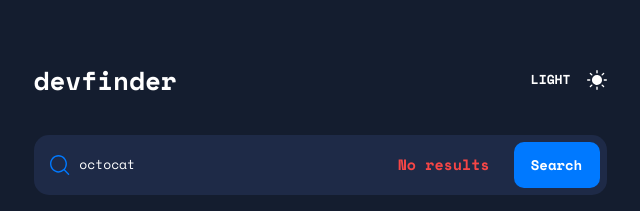
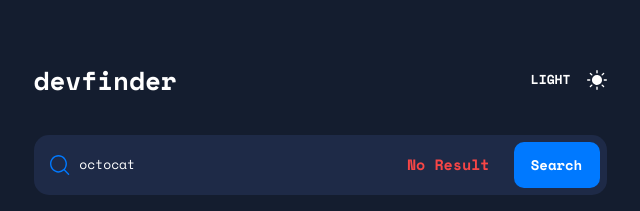
Before and after one commit to Davmike/github-user-search-app, a React (Vite) app: page / in a window 1280 px wide. Shown: the top 211 px of the page, without its empty margins (320-960 px from the left). Built offline with nearby package versions, Linux system fonts and the light colour scheme; no server answers.

Commit message:
feat: add error messege

```diff
--- a/src/App.jsx
+++ b/src/App.jsx
@@ -6,6 +6,7 @@ function App() {
   const [userName, setUserName] = useState("octocat");
   const [dark, setDark] = useState(true);
   const [user, setUser] = useState({});
+  const [error, setError] = useState(true);
 
   const getUser = async () => {
     try {
@@ -14,7 +15,10 @@ function App() {
       );
       const userData = response.data;
       setUser(userData);
-    } catch (err) {}
+      setError(true);
+    } catch (err) {
+      setError(false);
+    }
   };
   // useeffect section
   useEffect(() => {
@@ -45,6 +49,7 @@ function App() {
         eventName={eventName}
         userName={userName}
         joinedDate={joinedDate}
+        error={error}
       />
     </main>
   );
--- a/src/Components/Search.jsx
+++ b/src/Components/Search.jsx
@@ -17,6 +17,7 @@ export default function Search({
   eventName,
   userName,
   joinedDate,
+  error,
 }) {
   return (
     <div className="flex flex-col justify-center min-h-[100vh] items-center px-[24px] pt-[31px] pb-[79px]">
@@ -67,7 +68,9 @@ export default function Search({
           />
         </div>
         <div className="flex flex-row items-center gap-[24px]">
-          <p className="text-[#F74646] text-[15px] font-bold ">No results</p>
+          <p className="text-[#F74646] text-[15px] font-bold ">
+            {error ? error : "No Result"}
+          </p>
           <button
             onClick={getUser}
             className="bg-[#0079FF] hover:bg-[#60ABFF] rounded-[10px] font-bold text-[14px] text-[white]  mr-[7px] w-[86px] h-[46px] transition duration-1000 ease-in-out"
```
